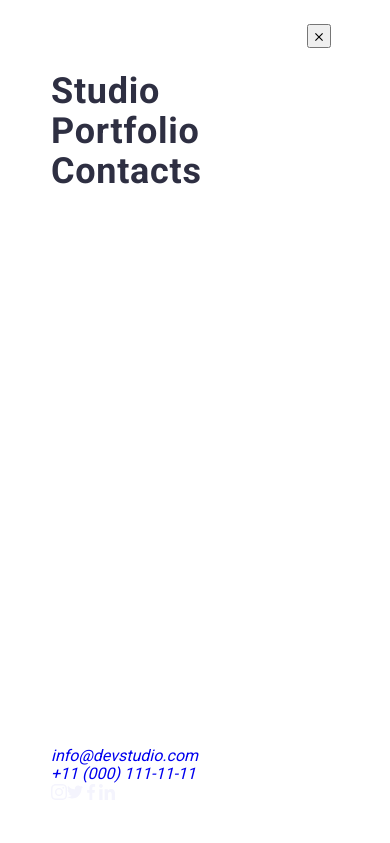
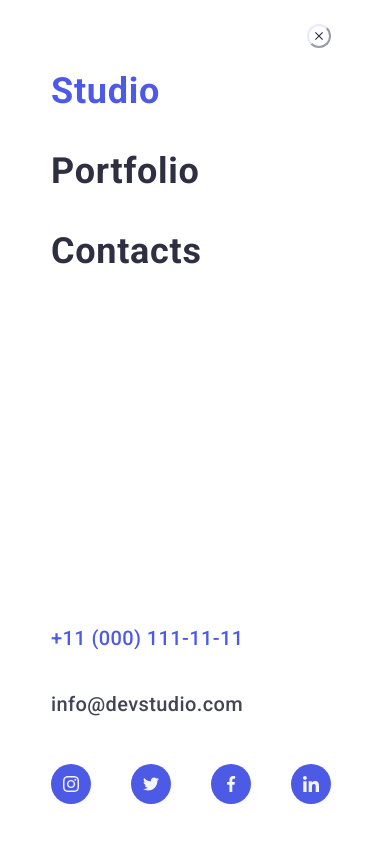
Before and after one commit to Oleksandr46/Web-Studio, a plain HTML site: page index.html in a window 390 px wide. Both pictures are taken after a click on the button 327 px from the left and 26 px from the top of the page. Shown: the top 843 px of the page. Drawn offline with nearby package versions, Linux system fonts and the light colour scheme.

Commit message:
mobil menu,hero

```diff
--- a/css/style-old.css
+++ b/css/style-old.css
@@ -3,55 +3,10 @@
 /* #endregion */
 
 /* #region hero */
-.hero {
-  background-color: #2e2f42;
-  padding: 188px 0;
-  max-width: 1440px;
-  background-image: linear-gradient(
-      rgba(46, 47, 66, 0.7),
-      rgba(46, 47, 66, 0.7)
-    ),
-    url("../images/hero/people-office.jpg");
-  background-size: cover;
-  background-repeat: no-repeat;
-  background-position: center;
-  margin: 0 auto;
-}
 
-.page {
-  letter-spacing: 0.02em;
-  color: #ffffff;
-  text-align: center;
-  font-size: 56px;
-  line-height: 1.07;
-  max-width: 496px;
-  margin: 0 auto 48px;
-}
-.buttom {
-  cursor: pointer;
-  line-height: 1.5;
-  letter-spacing: 0.04em;
-  color: #fff;
-  background: #4d5ae5;
-  font-weight: 500;
-  min-width: 169px;
-  height: 56px;
-  border-radius: 4px;
-  margin: 0 auto;
-  display: block;
-  border: none;
-  transition: background-color 250ms cubic-bezier(0.4, 0, 0.2, 1);
-}
-.buttom:hover,
-.buttom:focus {
-  background: #404bbf;
-}
 /* #endregion */
 
 /* #region benefits */
-.benefits {
-  padding: 120px 0;
-}
 
 .list {
   display: flex;
@@ -421,19 +376,19 @@
 
 .modal-btn {
   position: absolute;
+  display: flex;
+  justify-content: center;
+  align-items: center;
+  border: none;
+  cursor: pointer;
   top: 24px;
   right: 24px;
 
-  display: flex;
-  justify-content: center;
-  align-items: center;
   padding: 0;
   border-radius: 50%;
-  border: none;
   width: 24px;
   height: 24px;
 
-  cursor: pointer;
   background-color: #e7e9fc;
   border: 1px solid rgba(0, 0, 0, 0.1);
   transition: background-color 250ms cubic-bezier(0.4, 0, 0.2, 1),
--- a/css/style.css
+++ b/css/style.css
@@ -49,10 +49,25 @@ button {
   clip-path: inset(100%);
   overflow: hidden;
 }
+
 .socials-list {
   display: flex;
 }
+.socials-item {
+  width: 40px;
+  height: 40px;
+}
 
+.socials-link {
+  display: flex;
+  justify-content: center;
+  align-items: center;
+  width: 100%;
+  height: 100%;
+  border-radius: 50%;
+  background-color: #4d5ae5;
+  transition: background-color 250ms cubic-bezier(0.4, 0, 0.2, 1);
+}
 .socials-link:hover,
 .socials-link:focus {
   background-color: #404bbf;
@@ -77,7 +92,10 @@ button {
     padding: 0 15px;
   }
 }
-
+.buttom:hover,
+.buttom:focus {
+  background: #404bbf;
+}
 /* #endregion */
 
 /* #region header */
@@ -215,7 +233,22 @@ button {
 /* #endregion */
 
 /* #region Mobil menu */
+.menu-close {
+  display: flex;
+  justify-content: center;
+  align-items: center;
+  padding: 0;
+  border-radius: 50%;
+  width: 24px;
+  height: 24px;
+  stroke-width: 1px;
 
+  fill: #2e2f42;
+  border-color: #e7e9fc;
+  background: #ffffff;
+  transition: background-color 250ms cubic-bezier(0.4, 0, 0.2, 1),
+    border 250ms cubic-bezier(0.4, 0, 0.2, 1);
+}
 .mobil-menu {
   position: fixed;
   top: 0;
@@ -238,6 +271,7 @@ button {
 }
 .mobil-menu-container {
   position: relative;
+
   padding-top: 72px;
   padding-bottom: 40px;
 
@@ -254,9 +288,7 @@ button {
 .menu-nav {
   margin-bottom: auto;
 }
-.menu-list {
-  gap: 40px;
-}
+
 .menu-link {
   font-weight: 700;
   font-size: 36px;
@@ -264,12 +296,128 @@ button {
   letter-spacing: 0.02em;
   color: #2e2f42;
 }
+.menu-list {
+  display: flex;
+  align-items: flex-start;
+  justify-content: flex-start;
+  flex-direction: column;
+  gap: 40px;
+}
+
+.active {
+  color: #404bbf;
+  transition: color 250ms cubic-bezier(0.4, 0, 0.2, 1);
+}
+.menu-contacts-list {
+  margin-bottom: 48px;
+}
 .menu-contacts-item {
+  display: flex;
+  align-items: flex-start;
+  justify-content: flex-start;
+  flex-direction: column;
   gap: 24px;
+  font-style: normal;
 }
+
+.menu-contacts-info {
+  font-weight: 500;
+  font-size: 20px;
+  line-height: 1.2;
+  letter-spacing: 0.02em;
+  color: #434455;
+}
+.active {
+  color: #4d5ae5;
+  transition: color 250ms cubic-bezier(0.4, 0, 0.2, 1);
+}
+.menu-socials {
+  gap: 40px;
+}
+
 @media only screen and (min-width: 768px) {
   .mobil-menu {
     display: none;
   }
 }
 /* #endregion */
+
+/* #region hero */
+.hero {
+  background-color: #2e2f42;
+  padding: 72px 0;
+  max-width: 320px;
+  background-image: linear-gradient(
+      rgba(46, 47, 66, 0.7),
+      rgba(46, 47, 66, 0.7)
+    ),
+    url("../images/hero/people-office.jpg");
+  background-size: cover;
+  background-repeat: no-repeat;
+  background-position: center;
+  margin: 0 auto;
+}
+
+@media only screen and (min-width: 768px) {
+  .hero {
+    padding: 112px 0;
+    max-width: 768px;
+  }
+}
+@media only screen and (min-width: 1158px) {
+  .hero {
+    padding: 188px 0;
+    max-width: 1440px;
+  }
+}
+
+.page {
+  letter-spacing: 0.02em;
+  color: #ffffff;
+  text-align: center;
+  font-size: 36px;
+  line-height: 1.11;
+  max-width: 216px;
+  margin: 0 auto 72px;
+}
+@media only screen and (min-width: 768px) {
+  .page {
+    font-size: 56px;
+    line-height: 1.07;
+    max-width: 496px;
+    margin: 0 auto 36px;
+  }
+}
+@media only screen and (min-width: 1158px) {
+  .page {
+    margin: 0 auto 48px;
+  }
+}
+.buttom {
+  cursor: pointer;
+  line-height: 1.5;
+  letter-spacing: 0.04em;
+  color: #fff;
+  background: #4d5ae5;
+  font-weight: 500;
+  min-width: 169px;
+  height: 56px;
+  border-radius: 4px;
+  margin: 0 auto;
+  display: block;
+  border: none;
+  transition: background-color 250ms cubic-bezier(0.4, 0, 0.2, 1);
+}
+/* #endregion */
+
+/* #region Benefits */
+.benefits {
+  padding: 96px 0;
+}
+@media only screen and (min-width: 1158px) {
+  .benefits {
+    padding: 120px 0;
+  }
+}
+
+/* #endregion */
--- a/index.html
+++ b/index.html
@@ -97,18 +97,18 @@
           <address class="menu-contacts">
             <ul class="menu-contacts-list">
               <li class="menu-contacts-item">
-                <a class="menu-contacts-info" href="mailto:info@devstudio.com"
-                  >info@devstudio.com</a
+                <a class="menu-contacts-info active" href="tel:+110001111111"
+                  >+11 (000) 111-11-11</a
                 ><br />
               </li>
               <li class="menu-contacts-item">
-                <a class="menu-contacts-info" href="tel:+110001111111"
-                  >+11 (000) 111-11-11</a
-                >
+                <a class="menu-contacts-info" href="mailto:info@devstudio.com"
+                  >info@devstudio.com
+                </a>
               </li>
             </ul>
           </address>
-          <ul class="socials-list socials">
+          <ul class="socials-list menu-socials">
             <li class="socials-item">
               <a
                 class="socials-link"
@@ -168,7 +168,7 @@
     <!-- main section -->
     <main class="main">
       <!--hero section -->
-      <section class="hero hidden">
+      <section class="hero">
         <div class="hero-container container">
           <h1 class="page">Effective Solutions for Your Business</h1>
           <button class="buttom" type="button" data-modal-open>
@@ -177,7 +177,7 @@
         </div>
       </section>
       <!--feature section-->
-      <section class="benefits hidden">
+      <section class="benefits">
         <div class="container">
           <h2 class="visually-hidden">Web Studio benefits</h2>
           <ul class="list">
```
